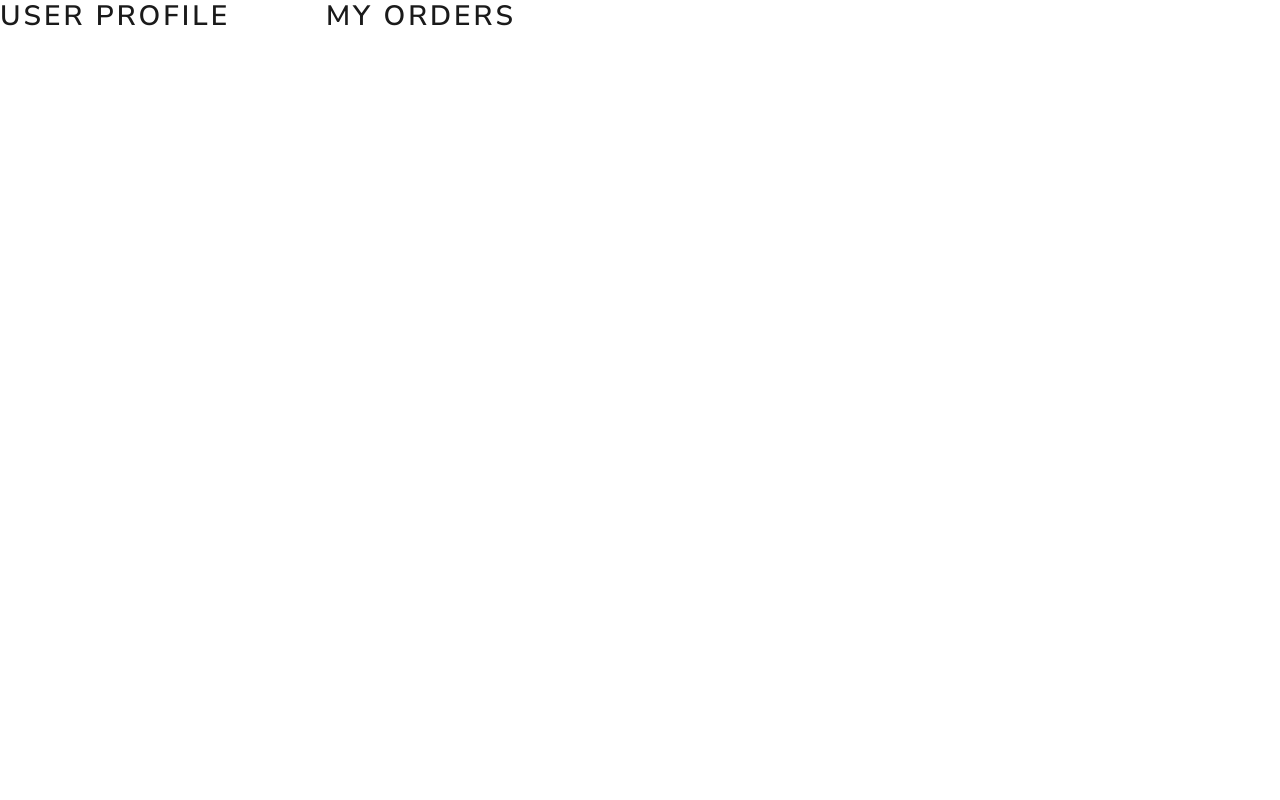
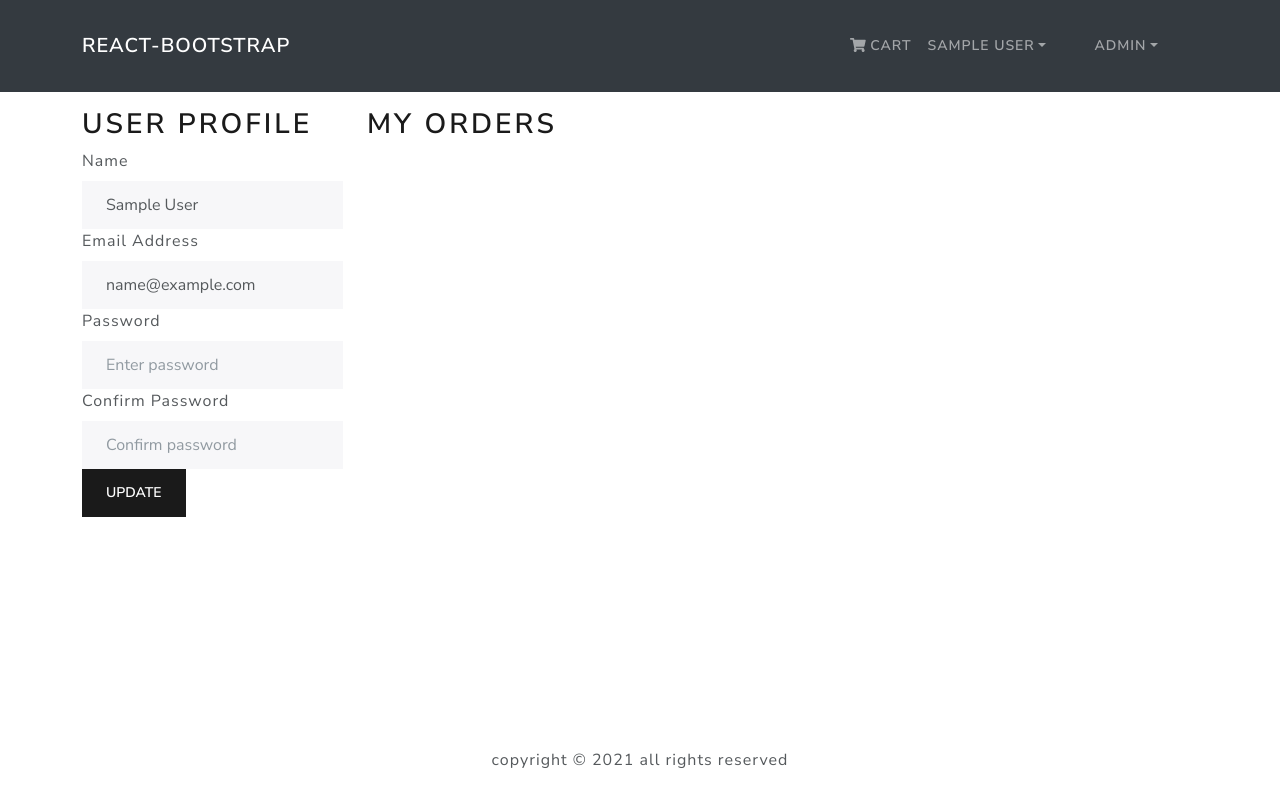
Before and after one commit to mohammed-elattar/ecommerce-react-express, a React (Create React App) app in the folder frontend/: page /profile in a window 1280 px wide. Built offline with nearby package versions, Linux system fonts and the light colour scheme; sample sign-in values are in the browser's storage.

Commit message:
implement user profile 02

```diff
--- a/frontend/src/screens/Profile.tsx
+++ b/frontend/src/screens/Profile.tsx
@@ -1,16 +1,131 @@
-import React from 'react';
-import { Row, Col } from 'react-bootstrap';
+import React, { useState, useEffect } from 'react';
+import { Form, Button, Row, Col } from 'react-bootstrap';
+import Message from '../components/Message';
+import Loader from '../components/Loader';
+import { useNavigate } from 'react-router';
+import { useAuth } from '../hooks/useAuth';
+import CustomError from '../types/CustomError';
+import { useUpdateUserProfileMutation } from '../services/userProfile';
+import MasterPage from '../components/MasterPage';
 
 const Profile = () => {
+  const navigate = useNavigate();
+  const [name, setName] = useState('');
+  const [email, setEmail] = useState('');
+  const [password, setPassword] = useState('');
+  const [confirmPassword, setConfirmPassword] = useState('');
+  const [message, setMessage] = useState('');
+
+  const [updateUserProfile, { isError, isLoading, error, isSuccess }] =
+    useUpdateUserProfileMutation();
+
+  const { user: userInfo } = useAuth();
+
+  useEffect(() => {
+    if (!userInfo) {
+      navigate({ pathname: '/login' });
+    } else {
+      setName(userInfo.name);
+      setEmail(userInfo.email);
+    }
+  }, [navigate, userInfo]);
+
+  const submitHandler = async (e: React.SyntheticEvent) => {
+    try {
+      e.preventDefault();
+      if (password !== confirmPassword) {
+        throw new Error('passwords do not match');
+      } else {
+        updateUserProfile({ name, email, password });
+      }
+    } catch (error: any) {
+      setMessage(error?.message || 'Something went wrong');
+    }
+  };
+
+  const renderMessage = () => {
+    if (isError) {
       return (
+        <Message variant='danger'>
+          <div>
+            {(error as CustomError).status}{' '}
+            {(error as CustomError).data.message || message}
+          </div>
+        </Message>
+      );
+    } else if (message) {
+      return (
+        <Message variant='danger'>
+          <div>{message}</div>
+        </Message>
+      );
+    }
+
+    return;
+  };
+
+  return (
+    <MasterPage>
       <Row>
         <Col md={3}>
           <h2>User Profile</h2>
+          {renderMessage()}
+          {isSuccess && <Message variant='success'>Profile Updated</Message>}
+          {isLoading ? (
+            <Loader />
+          ) : (
+            <Form onSubmit={submitHandler}>
+              <Form.Group controlId='name'>
+                <Form.Label>Name</Form.Label>
+                <Form.Control
+                  type='name'
+                  placeholder='Enter name'
+                  value={name}
+                  onChange={(e) => setName(e.target.value)}
+                ></Form.Control>
+              </Form.Group>
+
+              <Form.Group controlId='email'>
+                <Form.Label>Email Address</Form.Label>
+                <Form.Control
+                  type='email'
+                  placeholder='Enter email'
+                  value={email}
+                  onChange={(e) => setEmail(e.target.value)}
+                ></Form.Control>
+              </Form.Group>
+
+              <Form.Group controlId='password'>
+                <Form.Label>Password</Form.Label>
+                <Form.Control
+                  type='password'
+                  placeholder='Enter password'
+                  value={password}
+                  onChange={(e) => setPassword(e.target.value)}
+                ></Form.Control>
+              </Form.Group>
+
+              <Form.Group controlId='confirmPassword'>
+                <Form.Label>Confirm Password</Form.Label>
+                <Form.Control
+                  type='password'
+                  placeholder='Confirm password'
+                  value={confirmPassword}
+                  onChange={(e) => setConfirmPassword(e.target.value)}
+                ></Form.Control>
+              </Form.Group>
+
+              <Button type='submit' variant='primary'>
+                Update
+              </Button>
+            </Form>
+          )}
         </Col>
         <Col md={9}>
           <h2>My Orders</h2>
         </Col>
       </Row>
+    </MasterPage>
   );
 };
 
--- a/frontend/src/store/features/user-api-slice.ts
+++ b/frontend/src/store/features/user-api-slice.ts
@@ -1,5 +1,6 @@
 import { createSlice } from '@reduxjs/toolkit'
 import { api, User } from '../../services/auth'
+import { userProfileApi } from '../../services/userProfile';
 import type { RootState } from '../index';
 
 const userInfoFromStorage = localStorage.getItem('userInfo')
@@ -33,6 +34,12 @@ const slice = createSlice({
         state.userLogin.userInfo = payload;
         localStorage.setItem('userInfo', JSON.stringify(payload));
       }
+    ).addMatcher(
+        userProfileApi.endpoints.updateUserProfile.matchFulfilled,
+      (state, { payload }) => {
+        state.userLogin.userInfo = payload;
+        localStorage.setItem('userInfo', JSON.stringify(payload));
+      }
     )
   },
 })
```
Lines whose indentation alone changed are shown as unchanged.
